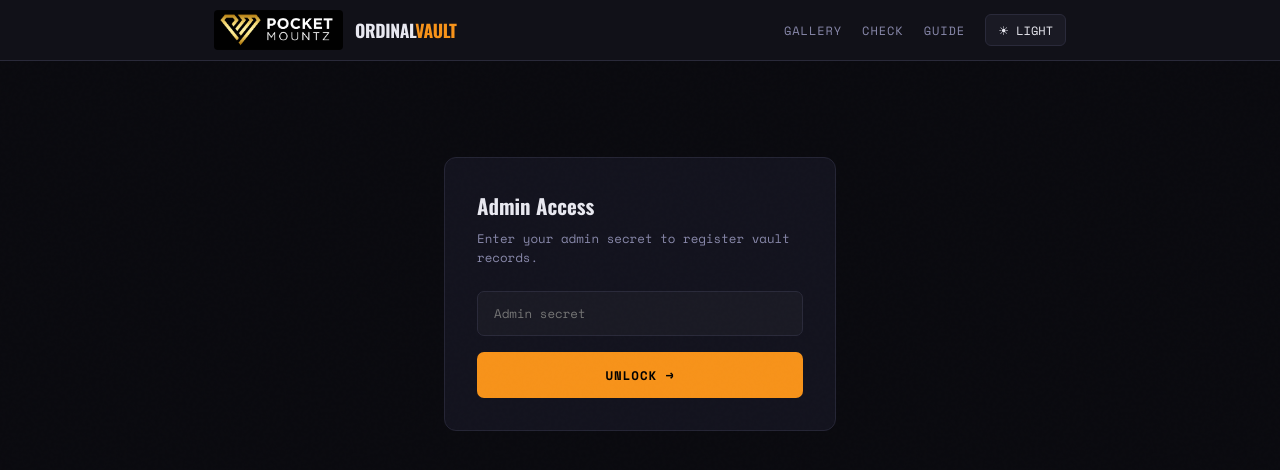
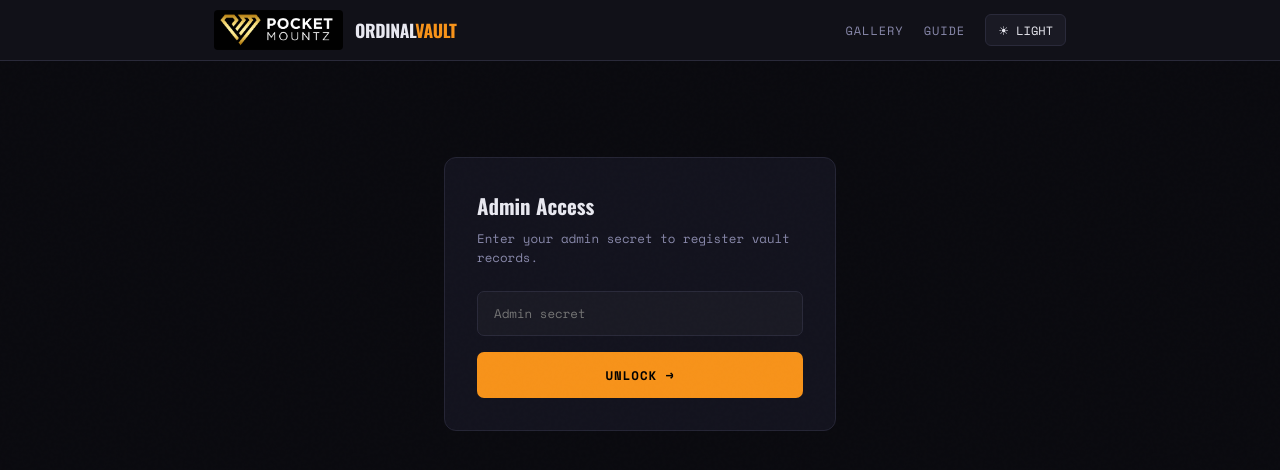
Before and after one commit to StashBitcoin-coder/ordinal-vault, a Next.js app: page /admin in a window 1280 px wide. Shown: the top 470 px of the page. Built offline with nearby package versions, Linux system fonts and the light colour scheme.

Commit message:
remove check tab

```diff
--- a/app/components/Header.tsx
+++ b/app/components/Header.tsx
@@ -61,10 +61,6 @@ export default function Header() {
             color: 'var(--text2)', fontSize: '0.75rem',
             letterSpacing: '0.08em', textDecoration: 'none',
           }}>GALLERY</Link>
-          <Link href="/check" style={{
-            color: 'var(--text2)', fontSize: '0.75rem',
-            letterSpacing: '0.08em', textDecoration: 'none',
-          }}>CHECK</Link>
           <Link href="/guide" style={{
             color: 'var(--text2)', fontSize: '0.75rem',
             letterSpacing: '0.08em', textDecoration: 'none',
--- a/app/guide/page.tsx
+++ b/app/guide/page.tsx
@@ -169,9 +169,6 @@ export default function GuidePage() {
 
         {/* Back links */}
         <div style={{ display: 'flex', gap: '1.5rem', flexWrap: 'wrap', marginTop: '1rem' }}>
-          <Link href="/check" style={{ fontSize: '0.78rem', color: ACCENT, letterSpacing: '0.06em' }}>
-            ← Vault Checker
-          </Link>
           <Link href="/" style={{ fontSize: '0.78rem', color: ACCENT, letterSpacing: '0.06em' }}>
             ← Gallery
           </Link>
```
